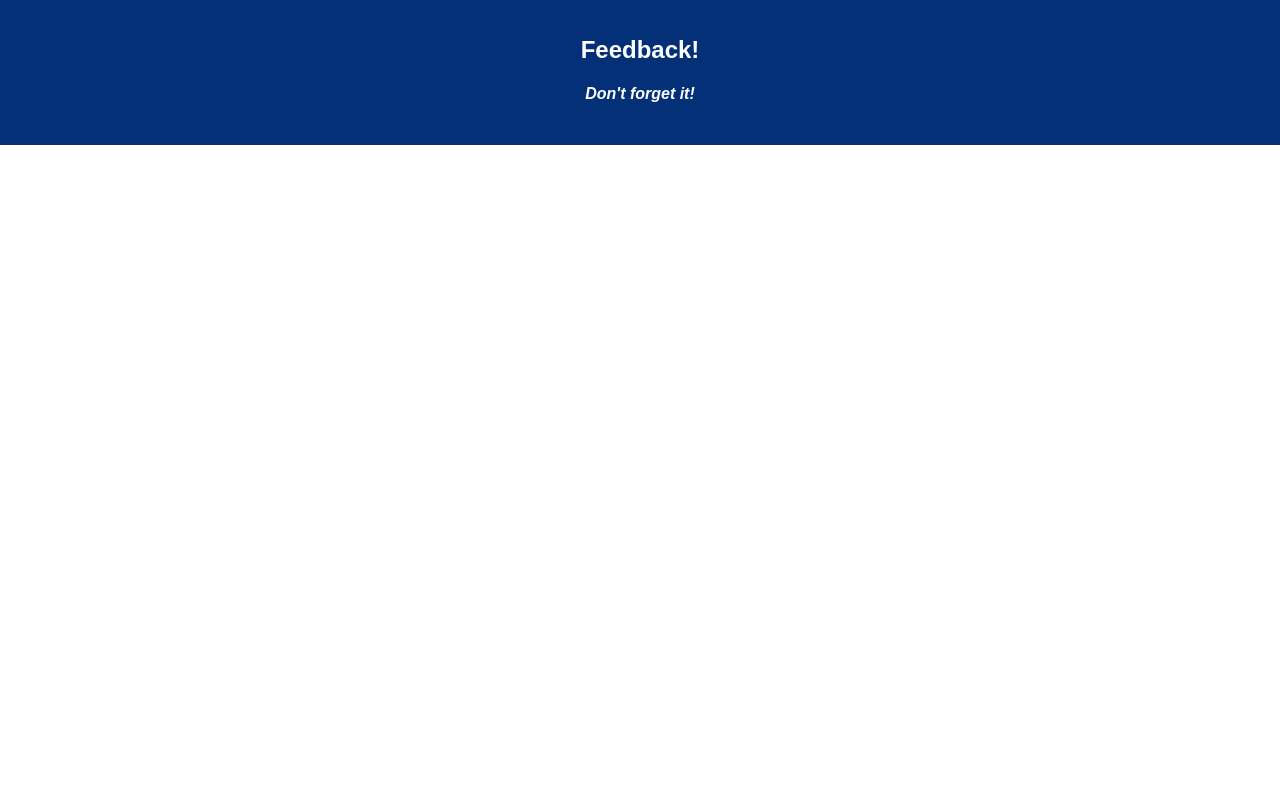
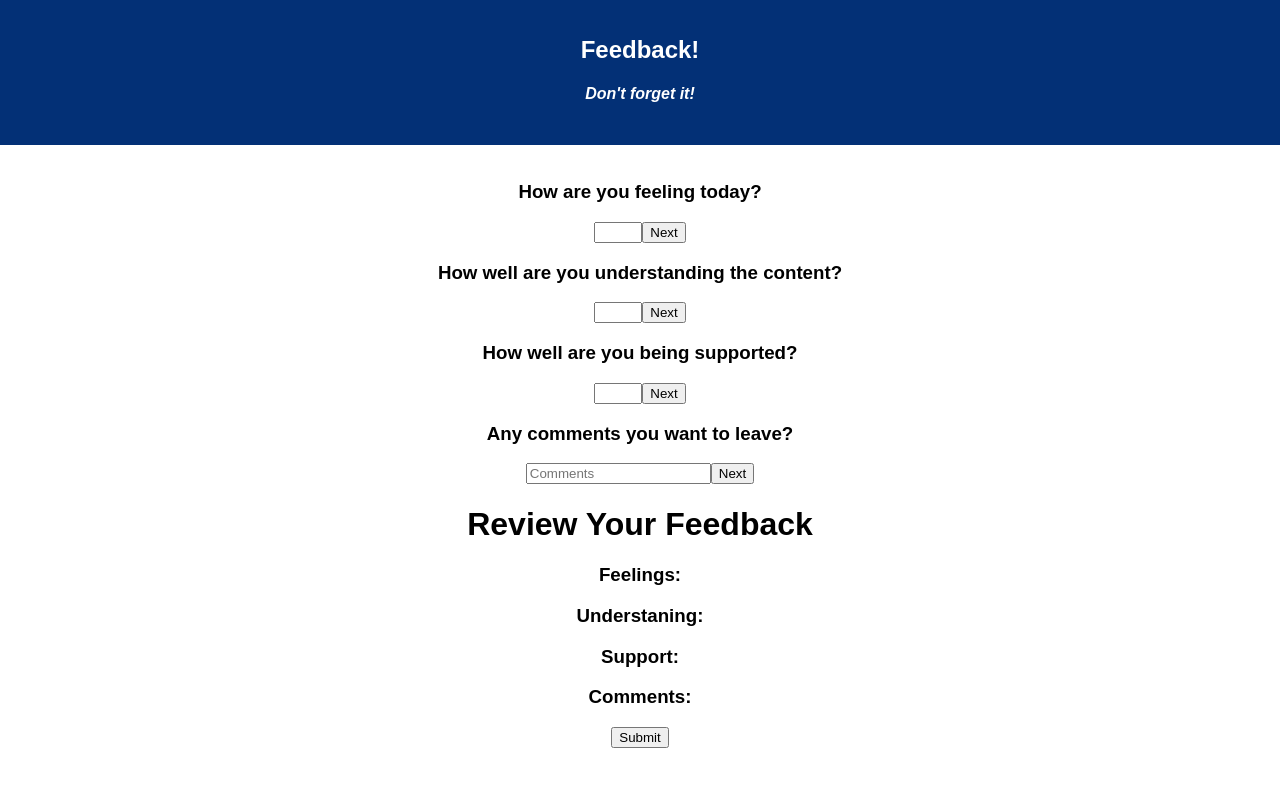
Before and after one commit to nahummel/redux-feedback-loop, a React (Create React App) app: page / in a window 1280 px wide. Shown: the top 786 px of the page. Built offline with nearby package versions, Linux system fonts and the light colour scheme; no server answers.

Commit message:
Setup jsx elements within jsx files

```diff
--- a/src/components/App/App.js
+++ b/src/components/App/App.js
@@ -1,6 +1,11 @@
 import React, { Component } from 'react';
 import axios from 'axios';
 import './App.css';
+import Feeling from '../Feeling/Feeling';
+import Understanding from '../Understanding/Understaning';
+import Supported from '../Supported/Supported'
+import Comments from '../Comments/Comments'
+import ReviewFeedback from '../ReviewFeedback/ReviewFeedback'
 
 class App extends Component {
   state = {
@@ -33,6 +38,11 @@ class App extends Component {
           <h4><i>Don't forget it!</i></h4>
         </header>
         <br/>
+        <Feeling></Feeling>
+        <Understanding></Understanding>
+        <Supported></Supported>
+        <Comments></Comments>
+        <ReviewFeedback></ReviewFeedback>
       </div>
     );
   }
--- a/src/components/Comments/Comments.jsx
+++ b/src/components/Comments/Comments.jsx
@@ -4,6 +4,9 @@ class Comments extends Component {
     render() {
         return (
             <>
+                <h3>Any comments you want to leave?</h3>
+                <input type="text" placeholder="Comments"></input>
+                <button>Next</button>
             </>
         )
     }
--- a/src/components/Feeling/Feeling.jsx
+++ b/src/components/Feeling/Feeling.jsx
@@ -4,6 +4,9 @@ class Feeling extends Component {
     render() {
         return (
             <>
+            <h3>How are you feeling today?</h3>
+            <input type="number" max="5" min="0"></input>
+            <button>Next</button>
             </>
         )
     }
--- a/src/components/ReviewFeedback/ReviewFeedback.jsx
+++ b/src/components/ReviewFeedback/ReviewFeedback.jsx
@@ -4,6 +4,12 @@ class ReviewFeedback extends Component{
     render(){
         return(
             <>
+            <h1>Review Your Feedback</h1>
+            <h3>Feelings:</h3>
+            <h3>Understaning:</h3>
+            <h3>Support:</h3>
+            <h3>Comments:</h3>
+            <button>Submit</button>
             </>
         )
     }
--- a/src/components/Supported/Supported.jsx
+++ b/src/components/Supported/Supported.jsx
@@ -4,6 +4,9 @@ class Supported extends Component {
     render() {
         return (
             <>
+                <h3>How well are you being supported?</h3>
+                <input type="number" max="5" min="0"></input>
+                <button>Next</button>
             </>
         )
     }
--- a/src/components/Understanding/Understaning.jsx
+++ b/src/components/Understanding/Understaning.jsx
@@ -4,6 +4,9 @@ class Understanding extends Component {
     render() {
         return (
             <>
+                <h3>How well are you understanding the content?</h3>
+                <input type="number" max="5" min="0"></input>
+                <button>Next</button>
             </>
         )
     }
```
